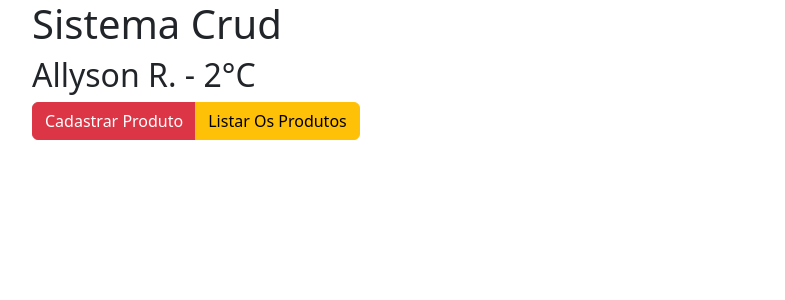
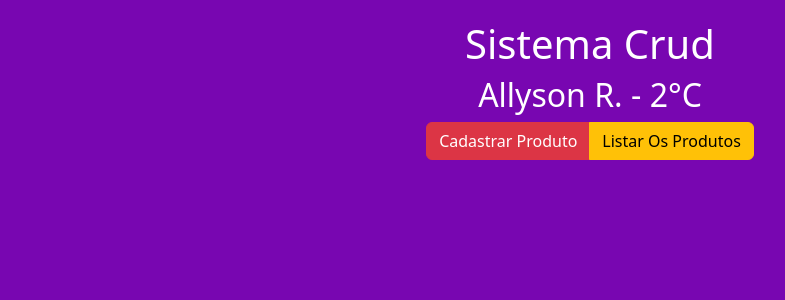
Before and after one commit to AllysonHub/Loja, a PHP site: page /index.php in a window 1280 px wide. Shown: the top 300 px of the page, without its empty margins (50-835 px from the left). Run offline with PHP 8.4, Linux system fonts and the light colour scheme.

Commit message:
finalizado

```diff
--- a/pedaco.php
+++ b/pedaco.php
@@ -5,6 +5,7 @@
     <meta name="viewport" content="width=device-width, initial-scale=1.0">
     <title>LOJINHA ETECMCM</title>
     <link href="https://cdn.jsdelivr.net/npm/bootstrap@5.3.7/dist/css/bootstrap.min.css" rel="stylesheet" integrity="sha384-LN+7fdVzj6u52u30Kp6M/trliBMCMKTyK833zpbD+pXdCLuTusPj697FH4R/5mcr" crossorigin="anonymous">
+    <link rel="stylesheet" href="style.css">
 </head>
 <body>
     <div class="container">
--- /dev/null
+++ b/style.css
@@ -0,0 +1,12 @@
+*{
+    padding: 0;
+    margin: 0;
+    box-sizing: border-box;
+}
+
+body{
+    background-color: rgb(120, 6, 177);
+    color: white;
+    text-align: center;
+    margin-top: 20px;
+}
```
